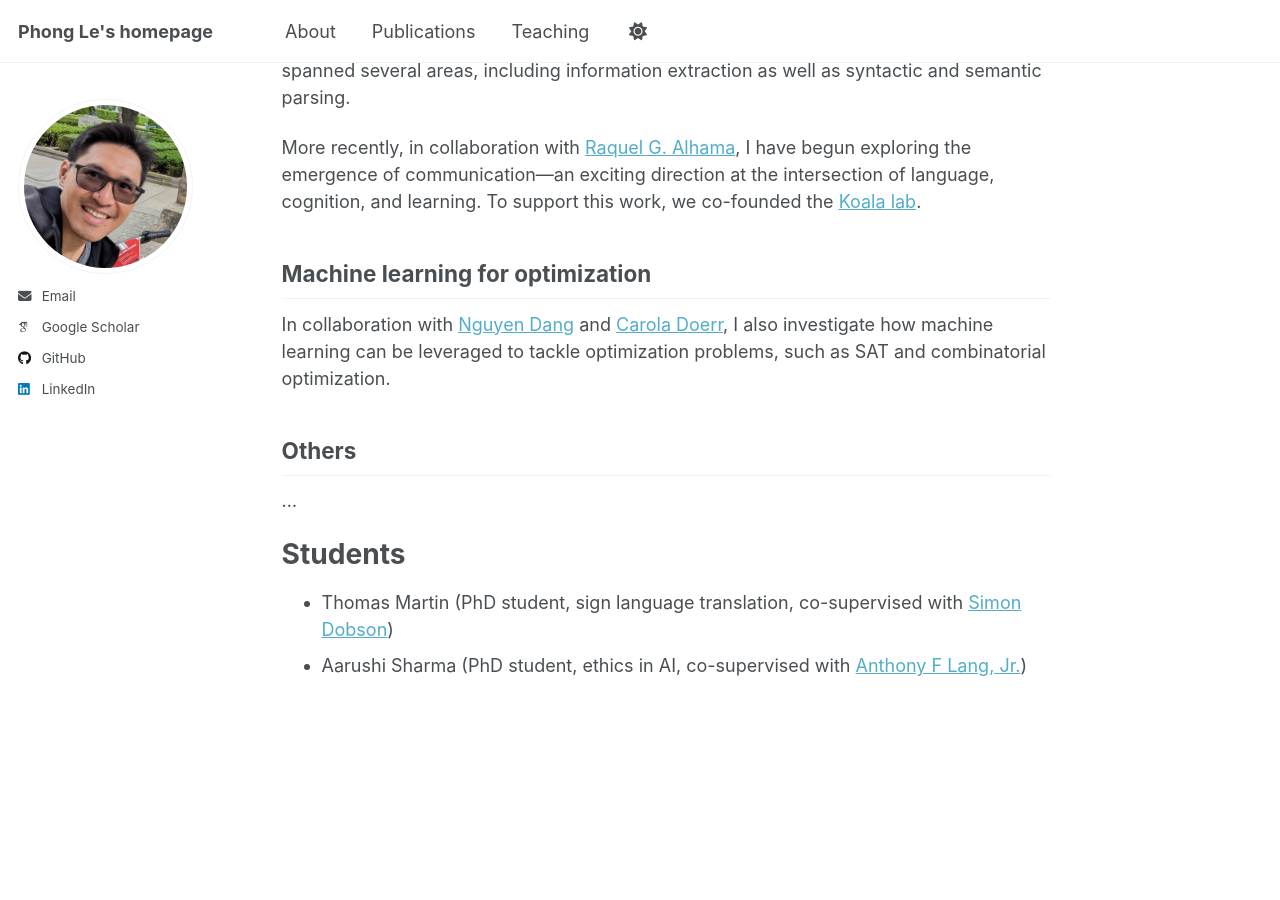
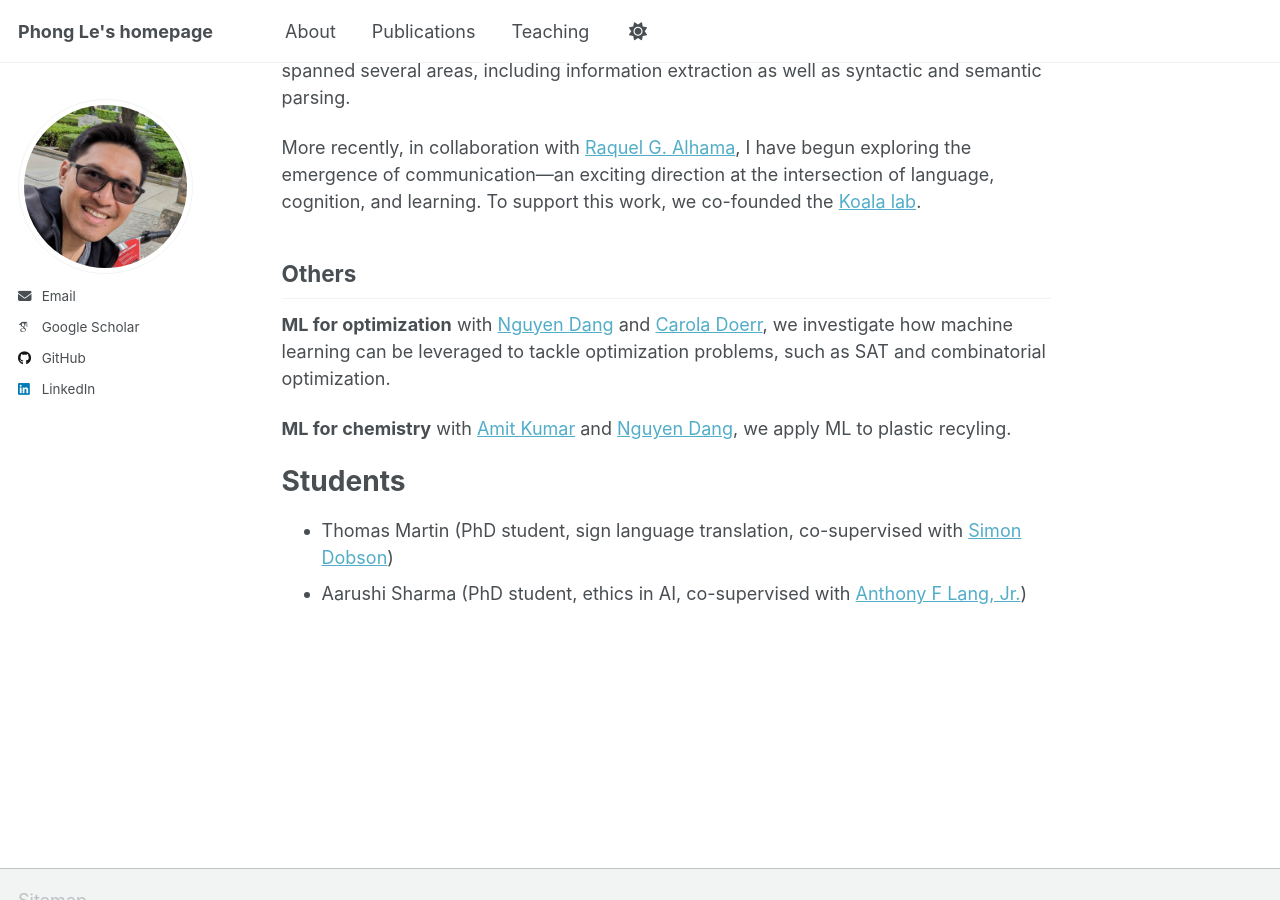
Before and after one commit to lephong/lephong.github.io, a Jekyll site: the page built from _pages/about.md, in a window 1280 px wide and 900 px high, scrolled down 899 px. Built offline with Jekyll 4.4.1, drawn with Linux system fonts in a browser that asks for light colours; emoji names are drawn with the system emoji font; some web fonts are replaced; a script that is not in the unit is left out.

Commit message:
Revise machine learning sections in about.md
Updated sections on machine learning applications and restructured headings.

```diff
--- a/_pages/about.md
+++ b/_pages/about.md
@@ -29,13 +29,12 @@ I have been working in natural language processing since my PhD, which focused o
 More recently, in collaboration with [Raquel G. Alhama](https://rgalhama.github.io/), I have begun exploring the emergence of communication—an exciting direction at the intersection of language, cognition, and learning. To support this work, we co-founded the [Koala lab](https://rgalhama.github.io/index.html?p=koala).
 
 
-## Machine learning for optimization
+## Others
 
-In collaboration with [Nguyen Dang](https://ndangtt.github.io/) and [Carola Doerr](https://www.lip6.fr/Carola.Doerr), I also investigate how machine learning can be leveraged to tackle optimization problems, such as SAT and combinatorial optimization.
+**ML for optimization** with [Nguyen Dang](https://ndangtt.github.io/) and [Carola Doerr](https://www.lip6.fr/Carola.Doerr), we investigate how machine learning can be leveraged to tackle optimization problems, such as SAT and combinatorial optimization.
 
 
-## Others
-...
+**ML for chemistry** with [Amit Kumar](https://www.st-andrews.ac.uk/chemistry/people/ak336/) and [Nguyen Dang](https://ndangtt.github.io/), we apply ML to plastic recyling.
 
 
 Students
```
